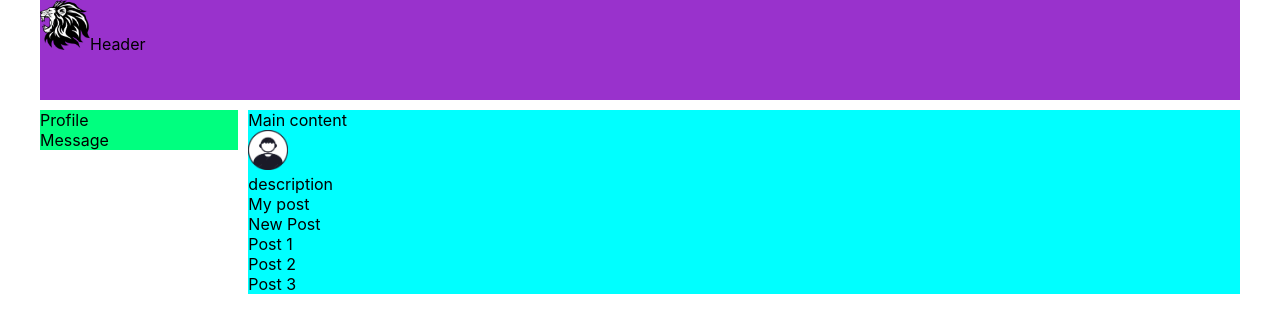
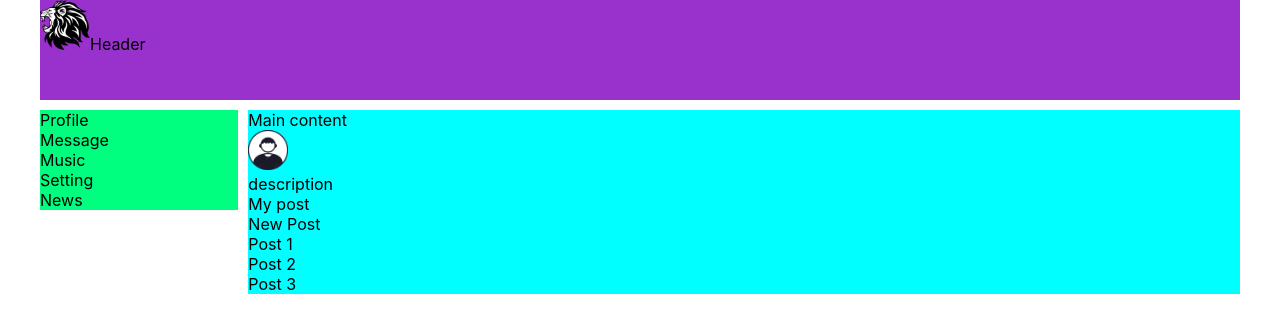
Before and after one commit to talerqa/peoplelink, a React (Create React App) app: page / in a window 1280 px wide. Shown: the top 332 px of the page. Built offline with nearby package versions, Linux system fonts and the light colour scheme.

Commit message:
feat: add css for components

```diff
--- a/src/App.css
+++ b/src/App.css
@@ -37,7 +37,6 @@
   }
 }
 
-
 .app-wrapper {
   display: grid;
   margin: 0 auto;
@@ -49,33 +48,3 @@
   grid-template-columns: 2fr 10fr;
   grid-gap: 10px;
 }
-
-.logo {
-  width: 50px;
-  height: 50px;
-}
-
-.avatar {
-  width: 40px;
-  height: 40px;
-}
-
-.Header {
-  background-color: darkorchid;
-  grid-area: header;
-}
-
-.Navbar {
-  background-color: springgreen;
-  grid-area: nav;
-}
-
-.Page {
-  background-color: aqua;
-  grid-area: content;
-}
-
-.Footer {
-  background: darkblue;
-  grid-area: footer;
-}
--- a/src/App.tsx
+++ b/src/App.tsx
@@ -1,7 +1,7 @@
 import React from 'react';
 import './App.css';
 import Header from './components/Header';
-import Page from './components/Page';
+import Profile from './components/Profile';
 import Navbar from './components/Navbar';
 
 function App() {
@@ -9,7 +9,7 @@ function App() {
     <div className="app-wrapper">
       <Header/>
       <Navbar/>
-      <Page/>
+      <Profile/>
     </div>)
 }
 
--- /dev/null
+++ b/src/Header.css
@@ -0,0 +1,9 @@
+.logo {
+  width: 50px;
+  height: 50px;
+}
+
+.Header {
+  background-color: darkorchid;
+  grid-area: header;
+}
--- /dev/null
+++ b/src/Navbar.css
@@ -0,0 +1,4 @@
+.Navbar {
+  background-color: springgreen;
+  grid-area: nav;
+}
--- /dev/null
+++ b/src/Profile.css
@@ -0,0 +1,10 @@
+
+.Profile {
+  background-color: aqua;
+  grid-area: content;
+}
+
+.avatar {
+  width: 40px;
+  height: 40px;
+}
--- a/src/components/Header.tsx
+++ b/src/components/Header.tsx
@@ -1,8 +1,9 @@
 import React from 'react';
 import logo from './../img/logo.png';
+import './../Header.css';
 
 function Header() {
-  return  <header className="Header">
+  return <header className="Header">
     <img src={logo} alt="" className="logo"/>
     Header
   </header>
--- a/src/components/Navbar.tsx
+++ b/src/components/Navbar.tsx
@@ -1,5 +1,5 @@
 import React from 'react';
-
+import './../Navbar.css';
 
 function Navbar() {
   return (<div>
@@ -10,8 +10,17 @@ function Navbar() {
       <div>
         Message
       </div>
+      <div>
+        Music
+      </div>
+      <div>
+        Setting
+      </div>
+      <div>
+        News
+      </div>
     </nav>
-    </div> )
+  </div>)
 }
 
 export default Navbar;
--- a/src/components/Page.tsx
+++ b/src/components/Profile.tsx
@@ -1,9 +1,10 @@
 import React from 'react';
 import avatar from '../img/avatar.png';
+import './../Profile.css';
 
-function Page(props: any) {
+function Profile(props: any) {
   return (
-    <div className="Page">
+    <div className="Profile">
       Main content
       <div>
         <img className="avatar" src={avatar} alt="avatar"/>
@@ -32,4 +33,4 @@ function Page(props: any) {
   );
 }
 
-export default Page;
+export default Profile;
```
Lines whose indentation alone changed are shown as unchanged.
